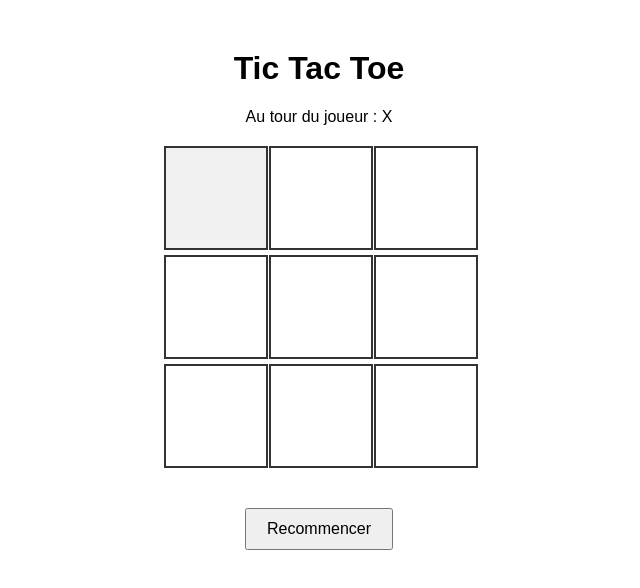
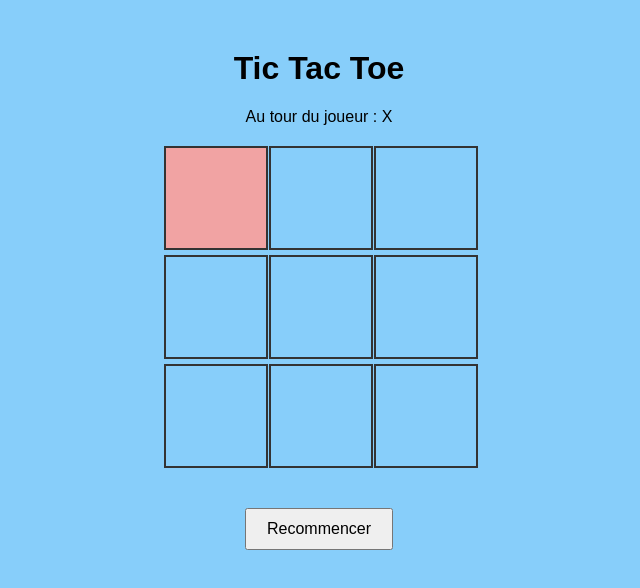
Before and after one commit to Ziad-khartouf/monkey, a plain HTML site: page index.html in a window 1280 px wide. In both pictures the pointer is over the element 537 px from the left and 198 px from the top of the page. Shown: the whole page, without its empty margins (321-961 px from the left). Drawn offline with Linux system fonts and the light colour scheme.

Commit message:
background color change

```diff
--- a/styles.css
+++ b/styles.css
@@ -24,8 +24,9 @@ body {
     transition: background-color 0.3s;
   }
 
+
   .case:hover {
-    background-color: #f0f0f0;
+    background-color: #f1a3a3;
   }
 
   #reset {
@@ -34,3 +35,6 @@ body {
     font-size: 16px;
     cursor: pointer;
   }
+  body{
+    background-color: lightskyblue;
+  }
```
